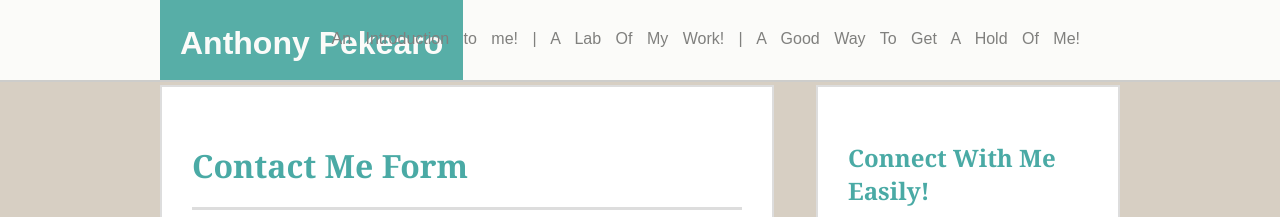
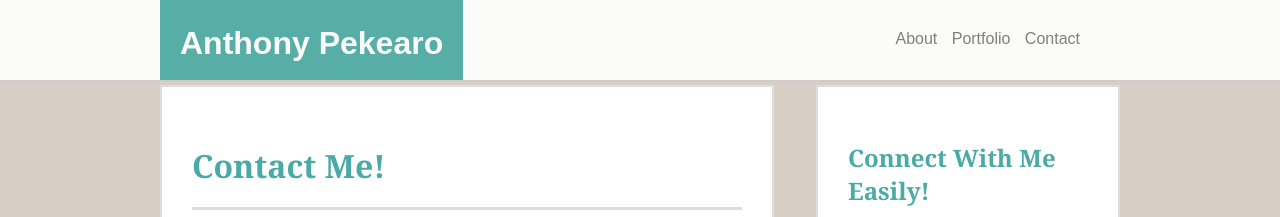
Before and after one commit to apekearo/Basic-Portfolio, a plain HTML site: page contact.html in a window 1280 px wide. Shown: the top 217 px of the page. Drawn offline with Linux system fonts and the light colour scheme.

Commit message:
Add files via upload

```diff
--- a/contact.html
+++ b/contact.html
@@ -14,9 +14,9 @@
 			<h1>Anthony Pekearo</h1>
 <!-- Header Link Directory -->
 			<div class="linkDirectory">
-				<a href="index.html">An Introduction to me! | </a>
-				<a href="portfolio.html">A Lab Of My Work! | </a>
-				<a href="contact.html">A Good Way To Get A Hold Of Me! </a>
+				<a href="index.html">About </a>
+				<a href="portfolio.html">Portfolio </a>
+				<a href="contact.html">Contact </a>
 			</div>
 		</div>
 	</header>
@@ -24,17 +24,15 @@
 
 	<div class="content">
 		<section class="container">
-			<h2>Contact Me Form</h2>
-			<form action="/action_page.php">
-		<label for ="name">Name</label>
+			<h2>Contact Me!</h2>
+			<label for ="name">Name</label>
 		<input type="text" id="name" name="name" placeholder="Johnny Rotten">
 		<label for="email">Email</label>
 		<input type="text" name="email_address" id="email" placeholder="yourTotallyLameEmail@gmail.com">
 		<label for="message">Message</label>
 		<textarea name="message" id="message" placeholder="Shoot Me A Message And I'll Try To Reply Quickly! Thank You!" style="height:200px"></textarea>
 		<input type="submit" value="Submit">
-			</form>
-		</section>
+			</section>
 		<!--after the contact form, there still needs to be the Icon Box properly placed on the screen using css-->
 		<section class="connect">
 		<h3>Connect With Me Easily!</h3>
```
